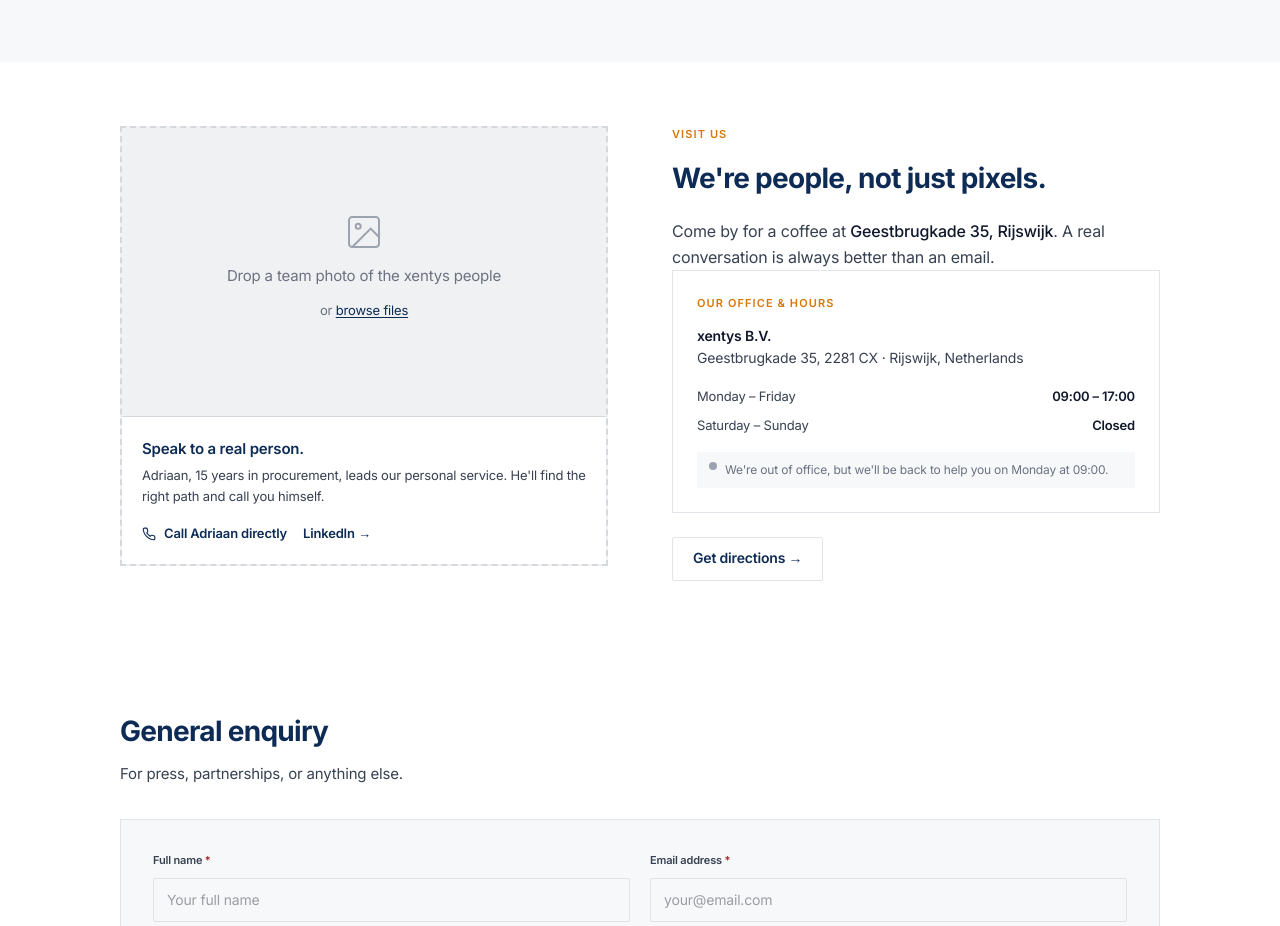
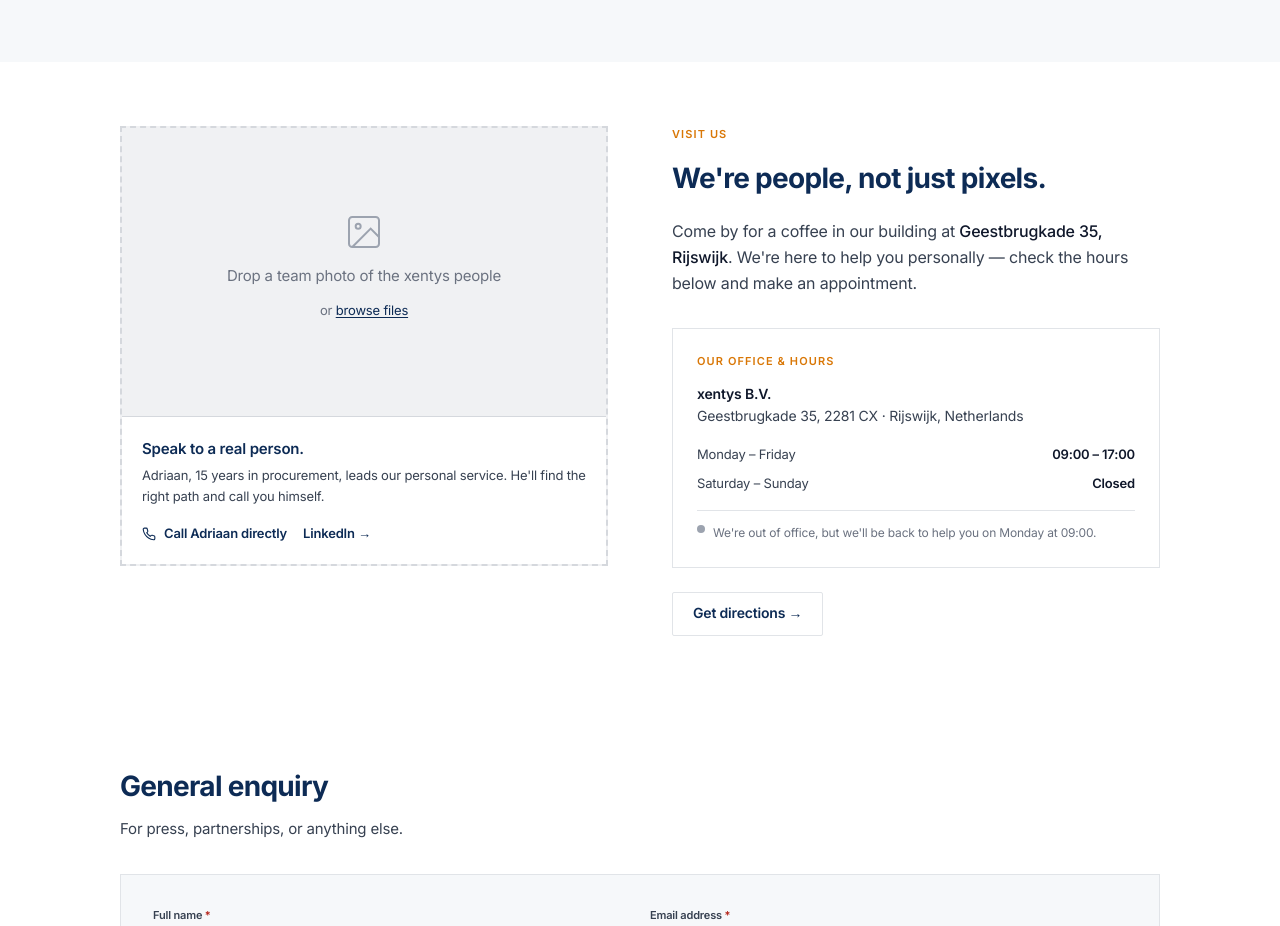
Before and after one commit to Kings-77dev/Xentys, a Next.js app: page /contact in a window 1280 px wide. Shown: the part 800-1726 px from the top of the page. Built offline with nearby package versions, Linux system fonts and the light colour scheme.

Commit message:
Contact Visit us: revert to reference layout — items-start, natural heights, plain live status

```diff
--- a/src/app/contact/page.tsx
+++ b/src/app/contact/page.tsx
@@ -154,11 +154,12 @@
       {/* ── 03 Visit us ──────────────────────────────────── */}
       <section className="bg-white py-16" aria-labelledby="ct-visit-h">
         <div className="max-w-[1280px] mx-auto px-6 lg:px-[120px]">
-          <div className="grid lg:grid-cols-2 gap-16 items-stretch">
+          {/* Natural heights — no items-stretch, matches reference layout */}
+          <div className="grid lg:grid-cols-2 gap-16 items-start">
 
-            {/* Image-slot card — caption pinned inside the dashed container */}
+            {/* Left: image-slot — exact reference structure */}
             <div className="relative w-full border-2 border-dashed border-[#d5d8dd] bg-[#f0f1f3]" style={{ height: 440 }}>
-              {/* Drop zone — upper portion */}
+              {/* Drop zone */}
               <div className="absolute inset-0 flex flex-col items-center justify-center gap-3" style={{ paddingBottom: 160 }}>
                 <svg width="40" height="40" viewBox="0 0 24 24" fill="none" stroke="#9ca3af" strokeWidth="1.2" aria-hidden="true">
                   <rect x="3" y="3" width="18" height="18" rx="2"/><circle cx="8.5" cy="8.5" r="1.5"/><polyline points="21 15 16 10 5 21"/>
@@ -169,7 +170,7 @@
                 </p>
               </div>
 
-              {/* Caption card — pinned to bottom inside the container */}
+              {/* Caption — pinned to bottom inside the dashed container */}
               <div className="absolute bottom-0 left-0 right-0 bg-white p-5 border-t border-[#d5d8dd]">
                 <p className="font-semibold text-[15px] text-navy mb-1">Speak to a real person.</p>
                 <p className="text-[13px] text-text-secondary mb-4 leading-relaxed">
@@ -185,25 +186,19 @@
               </div>
             </div>
 
-            {/* Body — flex col fills full height, justify-between pins groups */}
-            <div className="flex flex-col justify-between">
-
-              {/* TOP — intro text floats at top */}
+            {/* Right: body — natural flow, exact reference structure */}
             <div>
               <p className="text-[11px] font-semibold tracking-[0.1em] uppercase text-amber-text mb-3">Visit us</p>
               <h2 className="font-bold text-[28px] text-navy mb-4 tracking-tight" id="ct-visit-h">
                 We're people, not just pixels.
               </h2>
-                <p className="text-[16px] text-text-secondary leading-relaxed">
-                  Come by for a coffee at{" "}
+              <p className="text-[16px] text-text-secondary leading-relaxed mb-8">
+                Come by for a coffee in our building at{" "}
                 <em className="not-italic font-medium text-text-primary">Geestbrugkade 35, Rijswijk</em>.
-                  {" "}A real conversation is always better than an email.
+                {" "}We're here to help you personally — check the hours below and make an appointment.
               </p>
-              </div>
 
-              {/* BOTTOM — office card + button anchored to bottom */}
-              {/* mt-6 lg:mt-0 — spacing on mobile only; justify-between handles desktop */}
-              <div className="mt-6 lg:mt-0">
+              {/* Office card */}
               <div className="border border-border p-6 mb-6">
                 <p className="text-[11px] font-semibold tracking-[0.1em] uppercase text-amber-text mb-3">Our office &amp; hours</p>
                 <address className="not-italic text-[14px] text-text-primary font-semibold mb-4">
@@ -220,7 +215,8 @@
                     <strong className="text-text-primary font-semibold">Closed</strong>
                   </div>
                 </div>
-                  <div className={`flex items-start gap-2 text-[12px] px-3 py-2 ${liveStatus.open ? "bg-[#e8f5ee] text-[#166534]" : "bg-off-white text-text-muted"}`}>
+                {/* Live status — plain, no background tint */}
+                <div className="flex items-start gap-2 text-[12px] text-text-muted pt-3 border-t border-border">
                   <span className={`w-2 h-2 rounded-full flex-shrink-0 mt-0.5 ${liveStatus.open ? "bg-[#22c55e]" : "bg-[#9ca3af]"}`} aria-hidden="true" />
                   {liveStatus.label}
                 </div>
@@ -230,8 +226,6 @@
                 className="inline-flex items-center h-11 px-5 border border-border text-navy font-semibold text-[14px] rounded-[2px] hover:border-[#c9cdd3] hover:bg-off-white transition-all">
                 Get directions →
               </a>
-              </div>
-
             </div>
           </div>
         </div>
```
Lines whose indentation alone changed are shown as unchanged.
